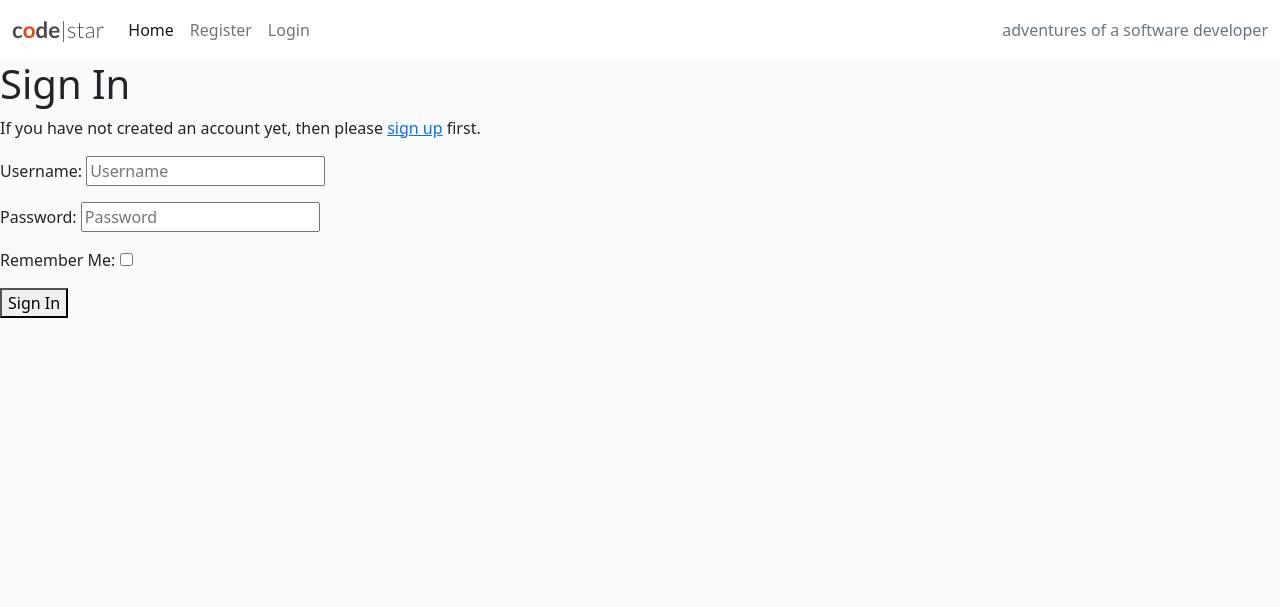
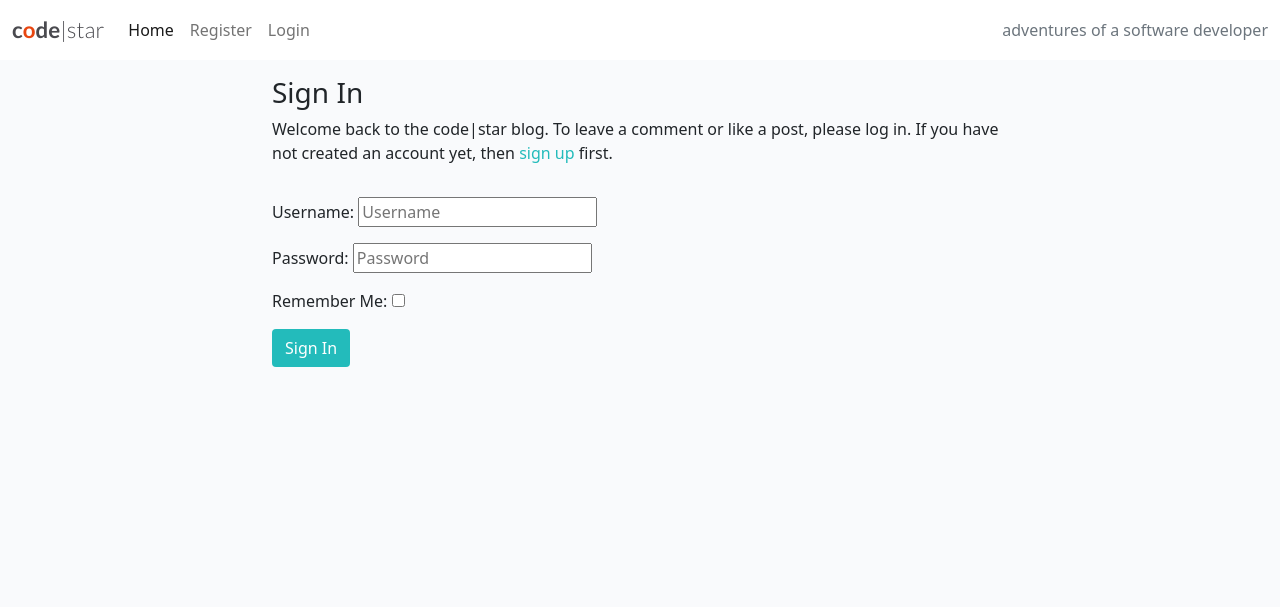
Before and after one commit to dnlbowers/django-blog-site, a Django app: page /accounts/login/ in a window 1280 px wide. Shown: the top 607 px of the page. Run offline with Django 3.2, Linux system fonts and the light colour scheme; some libraries are stand-ins or nearby versions.

Commit message:
Style log in, log out and sign in templates

```diff
--- a/templates/account/login.html
+++ b/templates/account/login.html
@@ -7,21 +7,28 @@
 
 {% block content %}
 
-<h1>{% trans "Sign In" %}</h1>
+<div class="container">
+    <div class="row">
+        <div class="col-md-8 mt-3 offset-md-2">
+            <h3>{% trans "Sign In" %}</h3>
 
-
-<p>{% blocktrans %}If you have not created an account yet, then please
-<a href="{{ signup_url }}">sign up</a> first.{% endblocktrans %}</p>
-
-
+            <p>{% blocktrans %}Welcome back to the code|star blog. To leave a comment or like a post, please log in. If
+                you
+                have not created an account yet, then <a class="link" href="{{ signup_url }}">sign up</a>
+                first.{% endblocktrans %}</p>
+        </div>
+    </div>
+    <div class="row">
+        <div class="col-md-8 mt-3 offset-md-2">
             <form class="login" method="POST" action="{% url 'account_login' %}">
                 {% csrf_token %}
                 {{ form.as_p }}
                 {% if redirect_field_value %}
                 <input type="hidden" name="{{ redirect_field_name }}" value="{{ redirect_field_value }}" />
                 {% endif %}
-
-  <button class="primaryAction" type="submit">{% trans "Sign In" %}</button>
+                <button class="btn btn-signup right" type="submit">{% trans "Sign In" %}</button>
             </form>
-
+        </div>
+    </div>
+</div>
 {% endblock %}
```
Also changed, not shown: templates/account/logout.html (+14 -6 lines), templates/account/signup.html (+15 -5 lines). Lines whose indentation alone changed are shown as unchanged.
